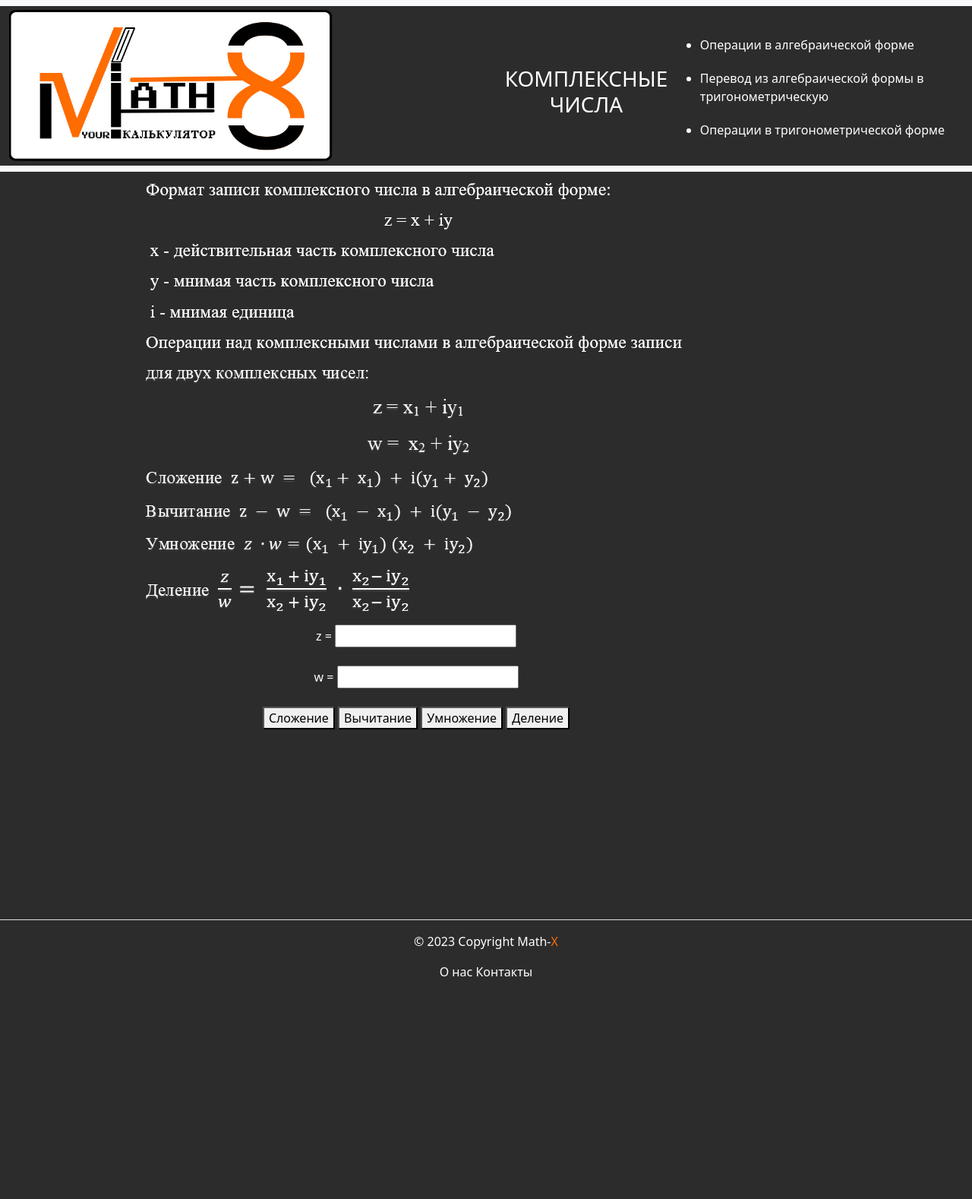
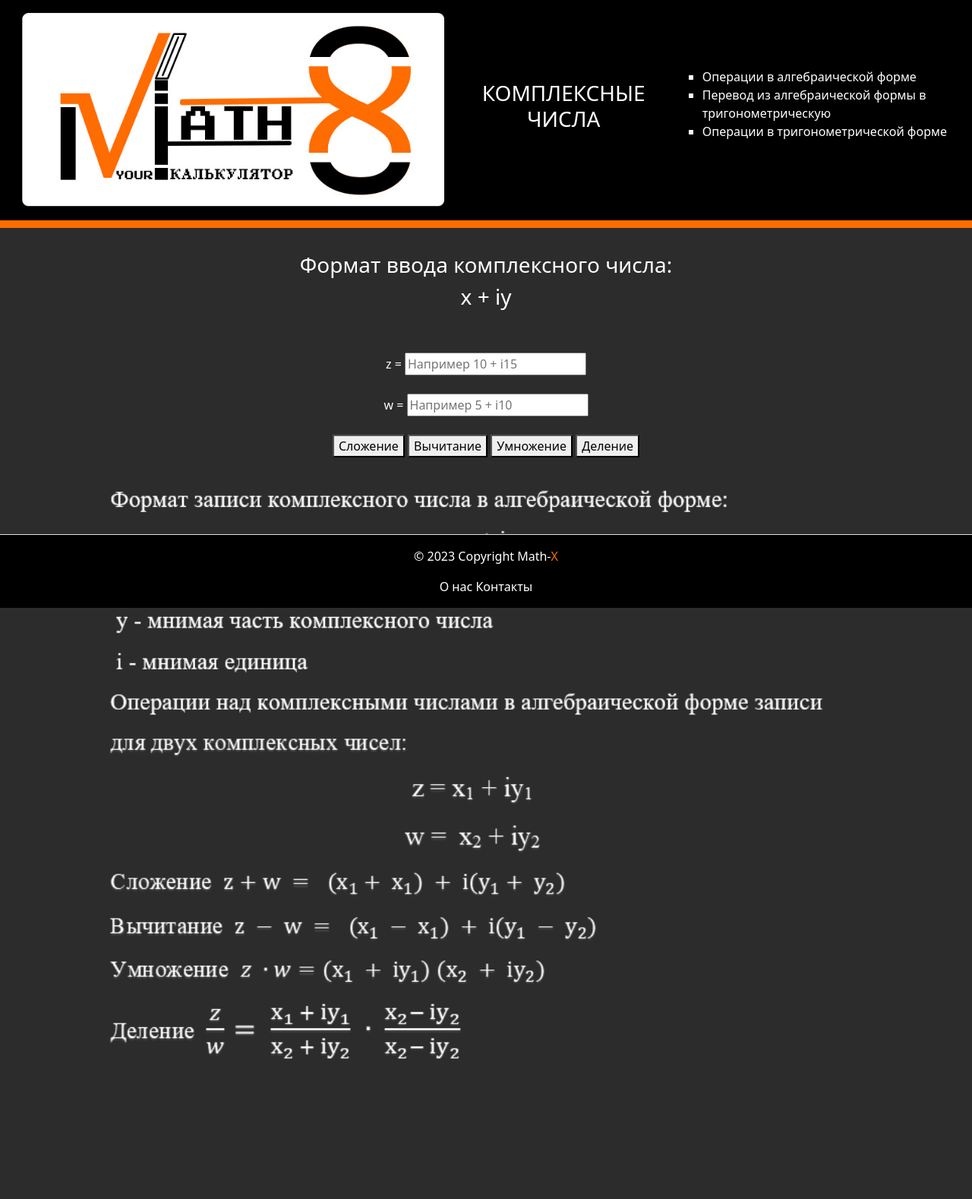
Before and after one commit to Veinsleit/MathX, a Django app: page /algcalc/ in a window 1280 px wide. Shown: the whole page at 76% size. Before the commit the page ends 1285 px from the top, so only its background shows below. Run offline with Django 4.2, Linux system fonts and the light colour scheme; some libraries are stand-ins or nearby versions.

Commit message:
Templates and styles updated

```diff
--- a/MathX/calc/static/calc/css/layout.css
+++ b/MathX/calc/static/calc/css/layout.css
@@ -1,63 +1,68 @@
-body {
-    background: #2c2c2c;
-}
-
-/* .center {
-    margin: auto;
-    width: 60%;
-    border: 3px solid #a5addb;
-    padding: 10px;
-  } */
-
 #logo {
-    height: 200px;
-    width: auto;
+    margin-left: 2.5%;
+    height: 100%;
+    width: 100%;
 }
 
 body {
-    /* float: left; */
-    background:  #2c2c2c;
-    /* width: 30%;
-    padding: 2.25%;
-    height: 100vh; */
+    background: #2c2c2c;
     color: white;
-    /* border-right: 5px solid #ff6d00; */
 }
 
-/* aside img {
-    width: 315px;
-    height: 200px;
-} */
-
-body nav .navbar-nav h3 {
-    margin-top: 60px;
+body .navtop {
+    background: black;
+    color: white;
+    border-bottom: 10px solid #ff6d00;
 }
 
-/* body nav {
-    margin-top: 60px;
-    border-bottom: 20px solid #ff6d00;
-} */
+body .navbar-nav {
+    background: black;
+}
+
+body .navbar-nav h3 {
+    margin-left: 5%;
+    margin-right: 5%;
+    margin-top: 2.5%;
+    margin-bottom: 2.5%;
+    text-align: center;
+}
+
+body .navbar-toggler {
+    margin-left: auto;
+    margin-right: auto;
+    margin-top: 0.5%;
+    margin-bottom: 2.5%;
+    color:white;
+    background: #ff6d00;
+}
 
 body nav .navbar-nav a {
     text-decoration: none;
     text-align: left;
+    list-style: square ;
 }
 
 body nav .navbar-nav ul li, footer a {
     color: white;
-    margin-top: 20px;
     transition: transform .6s ease;
 }
 
-body nav .navbar-nav ul li:hover, ul a:hover, footer a:hover, main .features a:hover {
+body nav .navbar-nav ul li:hover,
+     ul a:hover,
+     footer a:hover,
+     main .features a:hover
+{
     color: #ff6d00;
     text-decoration: none;
     transform: scale(1.05);
 }
 
 footer {
-    margin-top: 250px;
-    color: #fff;
+    position: fixed;
+    bottom: 0;
+    text-align: center;
+    width: 100%;
+    background: black;
 }
 
 footer a {
@@ -65,11 +70,27 @@
     text-decoration: none;
 }
 
+body::after {
+    content: '';
+    display: block;
+    height: 100px;
+}
+
 main .features {
-    float: center;
+    margin-top: 2.5%;
+    margin-bottom: 2.5%;
+    margin-left: auto;
+    margin-right: auto;
+    text-align: center;
     color: #fff;
+    width: 80%;
+    height: 100%;
+}
+
+main .features img {
     text-align: center;
-    width: 70%;
+    width: 100%;
+    height: 100%
 }
 
 main .features a {
@@ -79,36 +100,14 @@
     width: 70%;
 }
 
-main .about {
-    float: left;
-    color: #fff;
-    text-align: center;
-    width: 70%;
-    margin-top: 20px;
-}
-
-main .contacts {
-    float: left;
-    color: #fff;
-    text-align: center;
-    width: 70%;
-    margin-top: 20px;
-}
-
-main .main {
-    color: #fff;
-    margin-top: 150px;
-}
-
-body main {
+main .about{
+    margin-top: 2.5%;
+    margin-bottom: 2.5%;
     margin-left: auto;
     margin-right: auto;
     text-align: center;
+    color: #fff;
+    height: 100%;
+    width: 70%;
+    line-height: 1.0;
 }
-
-body div {
-    margin-left: 100px;
-    background: #2c2c2c;
-    text-align: center;
-
-}
--- a/MathX/calc/templates/calc/algcalc/alganswer.html
+++ b/MathX/calc/templates/calc/algcalc/alganswer.html
@@ -4,12 +4,12 @@
   Операции в алгебраической форме
 {% endblock %}
 {% block content %}
-  <div class="im">
-    <img src="{% static 'calc/img/algcalc.png' %}">
-  </div>
   <div class="features">
     Ответ:
     <p>{{answer}}</p>
     <a href="{% url 'algcalc' %}">Назад</a>
+    <br>
+    <br>
+    <img src="{% static 'calc/img/algcalc.png' %}">
   </div>
 {% endblock %}
--- a/MathX/calc/templates/calc/algcalc/algcalc.html
+++ b/MathX/calc/templates/calc/algcalc/algcalc.html
@@ -4,22 +4,26 @@
   Операции в алгебраической форме
 {% endblock %}
 {% block content %}
-  <!-- <div class="im">
-    <img src="{% static 'calc/img/algcalc.png' %}">
-  </div> -->
   <div class="features">
-    <img src="{% static 'calc/img/algcalc.png' %}">
+    <h3>Формат ввода комплексного числа:</h3>
+    <h3>x + iy</h3>
     <form action="alganswer">
-      z = <input type="text" name="zn1" placeholder="">
       <br>
       <br>
-      w = <input type="text" name="zn2" placeholder="">
+      {% csrf_token %}
+      z = <input type="text" name="zn1" placeholder="Например 10 + i15">
+      <br>
+      <br>
+      w = <input type="text" name="zn2" placeholder="Например 5 + i10">
       <br>
       <br>
       <button type="submit" name="sum">Сложение</button>
       <button type="submit" name="diff">Вычитание</button>
       <button type="submit" name="mult">Умножение</button>
       <button type="submit" name="div">Деление</button>
+      <br>
+      <br>
     </form>
+    <img src="{% static 'calc/img/algcalc.png' %}">
   </div>
 {% endblock %}
--- a/MathX/calc/templates/calc/algtotrig/convz.html
+++ b/MathX/calc/templates/calc/algtotrig/convz.html
@@ -4,12 +4,12 @@
   Перевод из алгебраической формы в тригонометрическую
 {% endblock %}
 {% block content %}
-  <div class="im">
-    <img src="{% static 'calc/img/algtotrig.png' %}">
-  </div>
   <div class="features">
     Ответ:
     <p>{{zconv}}</p>
     <a href="{% url 'algtotrig' %}">Назад</a>
+    <br>
+    <br>
+    <img src="{% static 'calc/img/algtotrig.png' %}">
   </div>
 {% endblock %}
--- a/MathX/calc/templates/calc/contacts.html
+++ b/MathX/calc/templates/calc/contacts.html
@@ -3,8 +3,8 @@
   Контакты
 {% endblock %}
 {% block content %}
-  <div class="contacts">
-    <p>Электронная почта технической поддрежки mathxqanda@gmail.com</p>
-    <p>Электронная почта отзывов и предложений mathxcalc@gmail.com</p>
+  <div class="features">
+    <h3>Электронная почта технической поддрежки mathxqanda@gmail.com</h3>
+    <h3>Электронная почта отзывов и предложений mathxcalc@gmail.com</h3>
   </div>
 {% endblock %}
--- a/MathX/calc/templates/calc/layout.html
+++ b/MathX/calc/templates/calc/layout.html
@@ -6,6 +6,7 @@
     <meta name="viewport" content="width=device-width, initial-scale=1">
     <link rel="icon" href="{% static 'calc/img/favicon.png' %}" type="image">
     <link rel="stylesheet" href="{% static 'css/bootstrap.min.css' %}">
+    <link rel="stylesheet" href="{% static 'css/bootstrap.min.css.map' %}">
     <link rel="stylesheet" href="{% static 'calc/css/layout.css' %}">
     <title>
       {% block title %}
@@ -17,7 +18,9 @@
             integrity="sha384-C6RzsynM9kWDrMNeT87bh95OGNyZPhcTNXj1NW7RuBCsyN/o0jlpcV8Qyq46cDfL"
             crossorigin="anonymous">
     </script>
-    <nav class="navbar navbar-expand-lg bg-body-tertiary">
+    <div class="navtop">
+      <!-- <nav class="navbar navbar-expand-lg bg-body-tertiary" id="nv"> -->
+      <nav class="navbar navbar-expand-lg">
         <div class="container-fluid">
           <a class="navbar-brand" href="{% url 'main' %}">
             <img src="{% static 'calc/img/logo.png' %}" id="logo">
@@ -49,12 +52,13 @@
           </div>
         </div>
       </nav>
+    </div>
     <main>
       {% block content %}
       {% endblock %}
     </main>
   </body>
-  <footer class="border-top text-center py-3">
+  <footer class="border-top py-3">
     <p>
       © 2023 Copyright Math-<span style="color:#ff6d00">X</span>
     </p>
--- a/MathX/calc/templates/calc/main.html
+++ b/MathX/calc/templates/calc/main.html
@@ -3,7 +3,7 @@
   Math-X
 {% endblock %}
 {% block content %}
-  <div class="main">
+  <div class="features">
     <h1>Здесь могла быть ваша реклама</h1>
   </div>
 {% endblock %}
--- a/MathX/calc/templates/calc/trigcalc/triganswer.html
+++ b/MathX/calc/templates/calc/trigcalc/triganswer.html
@@ -4,12 +4,12 @@
   Операции в тригонометрической форме
 {% endblock %}
 {% block content %}
-  <div class="im">
-    <img src="{% static 'calc/img/trigcalc.png' %}">
-  </div>
   <div class="features">
     Ответ:
     <p>{{answer}}</p>
     <a href="{% url 'trigcalc' %}">Назад</a>
+    <br>
+    <br>
+    <img src="{% static 'calc/img/trigcalc.png' %}">
   </div>
 {% endblock %}
--- a/MathX/calc/views.py
+++ b/MathX/calc/views.py
@@ -73,10 +73,10 @@
     x = float(num[0].strip())
     y = float((num[1].strip())[1:])
 
-    r = sqrt(x**2+y**2)
-    fi = atan(y/x)
+    r = round(sqrt(x**2+y**2), 2)
+    fi = round(atan(y/x), 2)
 
-    zconv = f'{r}(cos{fi} + isin{fi})'
+    zconv = f'{r}(cos({fi}) + isin({fi}))'
 
     return render(request, 'calc/algtotrig/convz.html', {'zconv': zconv})
 
@@ -84,7 +84,6 @@
     return render(request, 'calc/trigcalc/trigcalc.html')
 
 def return_trig_complex(num):
-    """Преобразование входного КЧ в тригонометрическую форму"""
     num = num.split('+')
     print(num)
     r = float(num[0].split('(')[0])
@@ -99,8 +98,6 @@
 def triganswer(request):
     zt1 = str(request.GET.get('znt1'))
     zt2 = str(request.GET.get('znt2'))
-    zt = str(request.GET.get('znt'))
-    zn = str(request.GET.get('n'))
 
     def zvalue(func):
         zt = []
@@ -110,7 +107,6 @@
 
     zt1 = zvalue(return_trig_complex(zt1))
     zt2 = zvalue(return_trig_complex(zt2))
-
 
     if request.GET.get('mult') == "":
         mult = []
@@ -126,17 +122,17 @@
         div.append(zt1[2] - zt2[2])
         answer = div
 
-    elif request.GET.get('exp') == "":
-        zt = zvalue(return_trig_complex(zt))
+    return answer
+
+def triganswer(request):
+    zr = str(request.GET.get('zr'))
+    zfi = str(request.GET.get('zfi'))
+    zn = str(request.GET.get('n'))
+
+    if request.GET.get('exp') == "":
         exp = []
-        exp.append(zt[0]**int(zn))
-        exp.append(zt[1]*int(zn))
-        exp.append(zt[2]*int(zn))
-        answer = exp
-
-    # elif request.GET.get('sqrt') == "":
-    #     zsqrt = []
-
-    #     answer = zsqrt
+        exp.append(zr**int(zn))
+        exp.append(zfi*int(zn))
+        answer = 'z = '+exp[0]+'(cos('+exp[1]+') + ('+'sin('+exp[1]+'))'
 
     return answer
```
Also changed, not shown: MathX/calc/templates/calc/about.html (+8 -14 lines), MathX/calc/templates/calc/algtotrig/algtotrig.html (+9 -5 lines), MathX/calc/templates/calc/trigcalc/exp.html (added, +19 -0 lines), MathX/calc/templates/calc/trigcalc/trigcalc.html (+8 -9 lines), MathX/calc/static/calc/img/algcalc.PNG, MathX/calc/static/calc/img/algtotrig.PNG, MathX/calc/static/calc/img/trigcalc.PNG, MathX/calc/static/calc/img/trigcalcexp.PNG, MathX/calc/static/calc/img/trigformat.PNG (added), 1 other file. Lines whose indentation alone changed are shown as unchanged.
